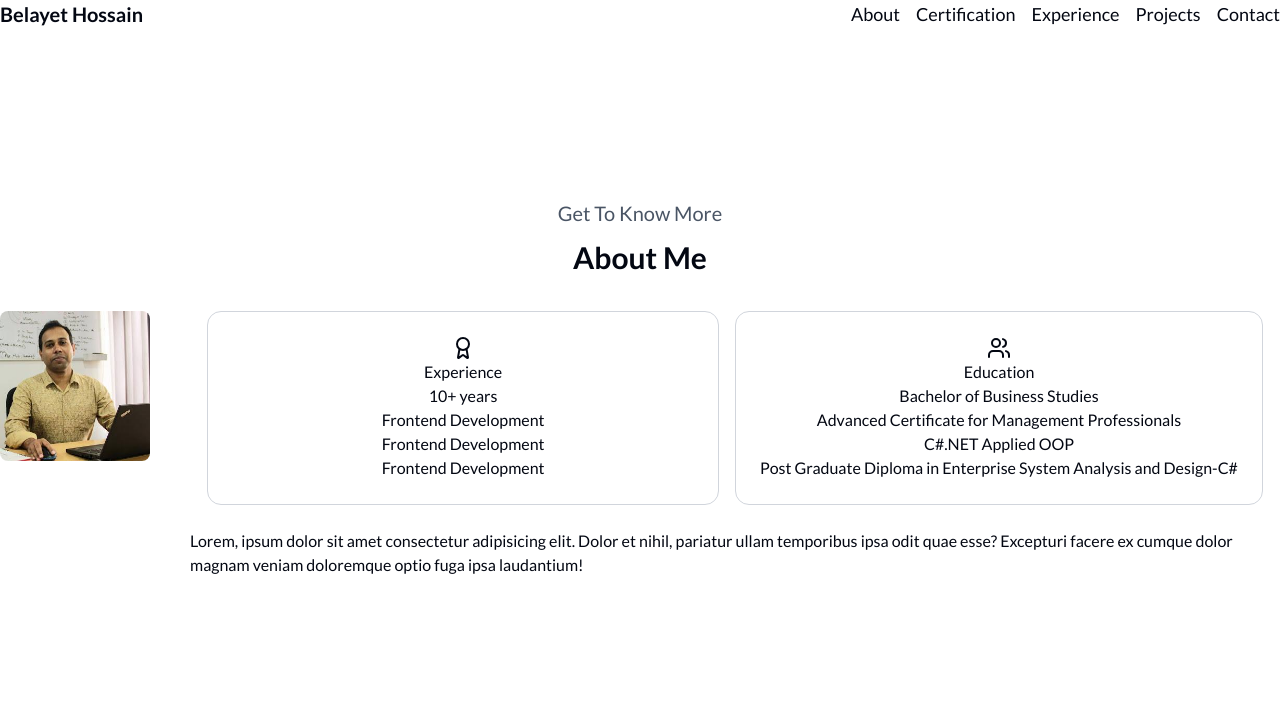
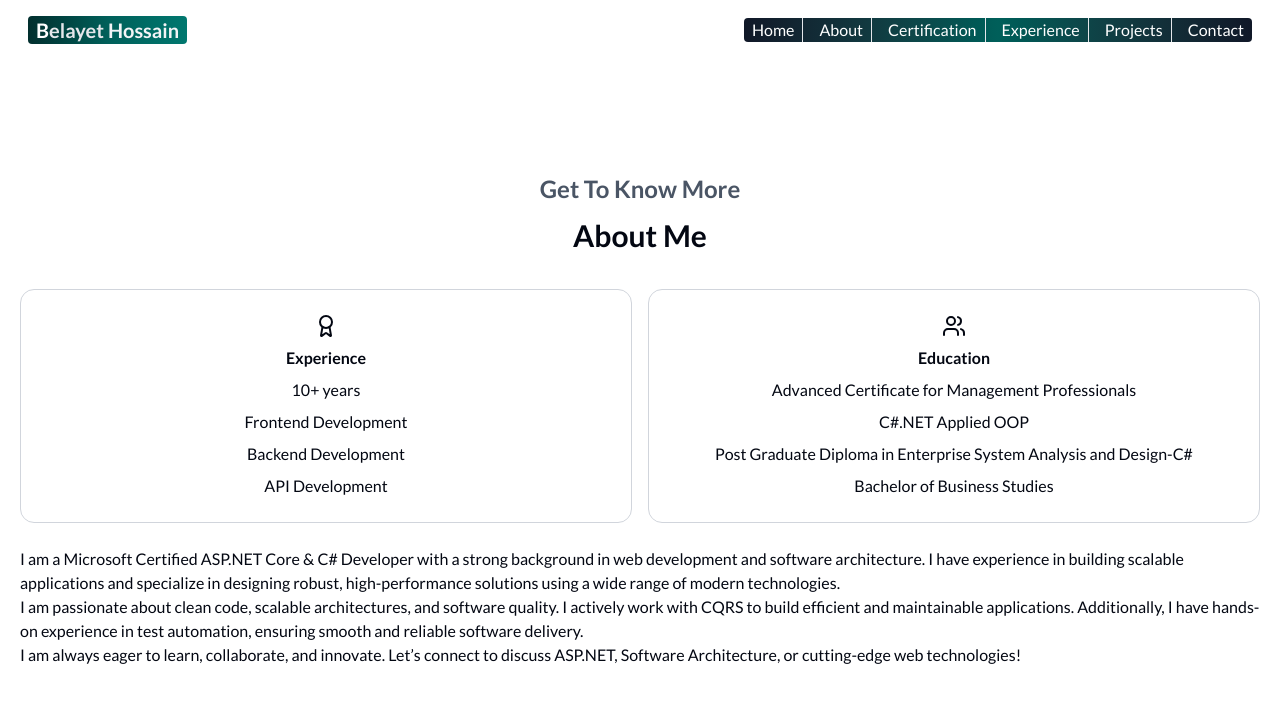
Before and after one commit to idbbelayet/portfolio, a Next.js app: page /portfolio/about in a window 1280 px wide. Shown: the top 702 px of the page. Built offline with nearby package versions, Linux system fonts and the light colour scheme.

Commit message:
All page added

```diff
--- a/app/about/page.tsx
+++ b/app/about/page.tsx
@@ -1,52 +1,59 @@
 import { Award, Users } from "lucide-react";
-import Image from "next/image";
 
-function page() {
+function AboutPage() {
   return (
     <div className="flex flex-col items-center justify-center gap-3 container mx-auto h-[90vh] w-full">
-      <div className="text-gray-600 text-xl">Get To Know More</div>
+      <div className="text-2xl font-bold text-gray-600">Get To Know More</div>
       <div className="text-3xl font-bold">About Me</div>
 
       <div className="flex items-start justify-center gap-10 mt-6">
-        <Image
-          className="dark:invert rounded-md"
-          src="/portfolio/belayet.jpeg"
-          alt="Next.js logo"
-          width={150}
-          height={600}
-        />
-
         <div className="flex flex-col items-center justify-between gap-6">
-          <div className="flex items-center justify-between gap-4">
-            <div className="min-w-lg flex flex-col items-center border border-gray-300 p-6 rounded-xl">
+          <div className="w-full flex items-center justify-between gap-4">
+            <div className="w-1/2 flex flex-col items-center border border-gray-300 gap-2 p-6 rounded-xl">
               <Award />
-              <div>Experience</div>
+              <div className="font-bold">Experience</div>
               <div>10+ years</div>
               <div>Frontend Development</div>
-              <div>Frontend Development</div>
-              <div>Frontend Development</div>
+              <div>Backend Development</div>
+              <div>API Development</div>
             </div>
-            <div className="min-w-lg flex flex-col items-center border border-gray-300 p-6 rounded-xl">
+            <div className="w-1/2 flex flex-col items-center border border-gray-300 gap-2 p-6 rounded-xl">
               <Users />
-              <div>Education</div>
-              <div>Bachelor of Business Studies</div>
+              <div className="font-bold">Education</div>
+
               <div>Advanced Certificate for Management Professionals</div>
               <div>C#.NET Applied OOP</div>
               <div>
                 Post Graduate Diploma in Enterprise System Analysis and
                 Design-C#
               </div>
+              <div>Bachelor of Business Studies</div>
             </div>
           </div>
-          <p>
-            Lorem, ipsum dolor sit amet consectetur adipisicing elit. Dolor et
-            nihil, pariatur ullam temporibus ipsa odit quae esse? Excepturi
-            facere ex cumque dolor magnam veniam doloremque optio fuga ipsa
-            laudantium!
-          </p>
+          <div className="">
+            <p>
+              I am a Microsoft Certified ASP.NET Core & C# Developer with a
+              strong background in web development and software architecture. I
+              have experience in building scalable applications and specialize
+              in designing robust, high-performance solutions using a wide range
+              of modern technologies.
+            </p>
+            <p>
+              I am passionate about clean code, scalable architectures, and
+              software quality. I actively work with CQRS to build efficient and
+              maintainable applications. Additionally, I have hands-on
+              experience in test automation, ensuring smooth and reliable
+              software delivery.
+            </p>
+            <p>
+              I am always eager to learn, collaborate, and innovate. Let’s
+              connect to discuss ASP.NET, Software Architecture, or cutting-edge
+              web technologies!
+            </p>
+          </div>
         </div>
       </div>
     </div>
   );
 }
-export default page;
+export default AboutPage;
--- /dev/null
+++ b/app/certification/page.tsx
@@ -0,0 +1,38 @@
+import { Award } from "lucide-react";
+
+function CertificationPage() {
+  return (
+    <div className="flex flex-col items-center justify-center gap-3 container mx-auto h-[90vh] w-full">
+      <div className="text-2xl font-bold text-gray-600">
+        Microsoft Certified
+      </div>
+      <div className="text-3xl font-bold"> Professional Developer</div>
+
+      <div className="flex items-start justify-center gap-10 mt-6">
+        <div className="flex flex-col items-center justify-between gap-6">
+          <div className="w-full flex items-center justify-between gap-4">
+            <div className="w-full flex flex-col items-center border border-gray-300 gap-2 p-6 rounded-xl">
+              <Award />
+              <div className="font-bold">
+                Microsoft Certification Exams Completed
+              </div>
+              <div>
+                TS: Web Application Development with Microsoft .NET Framework 4
+              </div>
+              <div>
+                TS: Windows Communication Foundation Development with Microsoft
+                .NET Framework 4
+              </div>
+              <div>TS: Accessing Data with Microsoft .NET Framework</div>
+              <div>
+                Pro: Designing and Developing Web Applications Using Microsoft
+                .NET Framework 4
+              </div>
+            </div>
+          </div>
+        </div>
+      </div>
+    </div>
+  );
+}
+export default CertificationPage;
--- /dev/null
+++ b/app/contact/page.tsx
@@ -0,0 +1,4 @@
+function ContactPage() {
+  return <div>ContactPage</div>;
+}
+export default ContactPage;
--- /dev/null
+++ b/app/experience/page.tsx
@@ -0,0 +1,4 @@
+function ExperiencePage() {
+  return <div>ExperiencePage</div>;
+}
+export default ExperiencePage;
--- a/app/layout.tsx
+++ b/app/layout.tsx
@@ -1,7 +1,7 @@
 import Navbar from "@/components/Navbar";
 import type { Metadata } from "next";
+import { Lato } from "next/font/google";
 import "./globals.css";
-import { Lato } from "next/font/google";
 
 const lato = Lato({
   subsets: ["latin"],
@@ -9,7 +9,6 @@ const lato = Lato({
   variable: "--font-lato", // Optional: custom CSS variable
   display: "swap",
 });
-
 
 export const metadata: Metadata = {
   title: "Belayet",
@@ -23,9 +22,9 @@ export default function RootLayout({
 }>) {
   return (
     <html lang="en">
-      <body className={`${lato.className} antialiased`}>
+      <body className={`${lato.className} antialiased container px-5 mx-auto`}>
         <Navbar />
-        {children}
+        <main className="mx-auto">{children}</main>
       </body>
     </html>
   );
--- a/app/page.tsx
+++ b/app/page.tsx
@@ -1,41 +1,66 @@
-import { Button } from "@/components/ui/button";
+import { buttonVariants } from "@/components/ui/button";
 import { GithubIcon, Linkedin } from "lucide-react";
 import Image from "next/image";
+import Link from "next/link";
 
 export default function HomePage() {
   return (
-    <main className="flex items-center justify-center h-[90vh] w-full gap-12">
+    <main className="flex flex-wrap items-center justify-center h-[90vh] w-full gap-12">
       <Image
-        className="dark:invert rounded-full"
+        className="rounded-full"
         src="/portfolio/belayet.jpeg"
         alt="Next.js logo"
-        width={300}
-        height={300}
+        width={200}
+        height={200}
       />
-      <div className="flex flex-col items-center justify-start gap-4">
+      <div className="flex flex-col items-center justify-center gap-4">
         <p className="text-xl font-semibold">Hello, I am</p>
-        <h1 className="text-3xl font-bold">Belayet Hossain</h1>
+        <h1 className="text-3xl font-bold">Mohammad Belayet Hossain</h1>
         <div className="text-2xl font-bold text-gray-600">
           Full-Stack .Net Developer
         </div>
         <div className="flex items-center justify-around space-x-3">
-          <Button variant={"outline"} className="rounded-full border-gray-600">
+          <a
+            href={"/portfolio/ResumeOfBelayetHossain.pdf"}
+            className={
+              buttonVariants({ variant: "outline" }) +
+              " rounded-full border-gray-600"
+            }
+            download={"download"}
+          >
             Download CV
-          </Button>
-          <Button variant={"default"} className="rounded-full">
+          </a>
+
+          <Link
+            href={"/contact"}
+            className={`${buttonVariants({ variant: "default" })} rounded-full`}
+          >
             Contact Info
-          </Button>
+          </Link>
         </div>
         <div className="flex items-center justify-around space-x-3">
-          <Button
-            variant={"default"}
-            className="h-10 w-10 rounded-full border-gray-600"
+          <Link
+            href={
+              "https://www.linkedin.com/in/mohammad-belayet-hossain-28580158/"
+            }
+            className={
+              buttonVariants({ variant: "default" }) +
+              " h-10 w-10 rounded-full border-gray-600"
+            }
+            target="_blank"
           >
             <Linkedin />
-          </Button>
-          <Button variant={"default"} className="h-10 w-10 rounded-full">
+          </Link>
+          <Link
+            href={"https://github.com/idbbelayet"}
+            className={
+              buttonVariants({ variant: "default" }) +
+              " h-10 w-10 rounded-full border-gray-600"
+            }
+            target="_blank"
+          >
             <GithubIcon />
-          </Button>
+          </Link>
         </div>
       </div>
     </main>
--- /dev/null
+++ b/app/projects/page.tsx
@@ -0,0 +1,4 @@
+function ProjectsPage() {
+  return <div>ProjectsPage</div>;
+}
+export default ProjectsPage;
--- a/components/Navbar.tsx
+++ b/components/Navbar.tsx
@@ -1,38 +1,69 @@
+import { Menu } from "lucide-react";
 import Link from "next/link";
 
 function Navbar() {
   return (
-    <div className="container mx-auto flex items-center justify-between">
-      <Link href="/" className="text-xl font-semibold">
-        Belayet Hossain
+    <div className="container px-2 py-4 mx-auto flex flex-wrap items-center justify-between">
+      <Link
+        href="/"
+        className="text-xl font-semibold px-2 rounded bg-gradient-to-r from-teal-950 via-teal-800 to-teal-700"
+      >
+        <span className="text-gray-200">
+          <span className="text-white">B</span>elayet
+        </span>
+        <span className="text-gray-100"> Hossain</span>
       </Link>
-      <ul className="flex items-center justify-around space-x-4">
+      <ul className="hidden sm:flex flex-wrap items-center justify-around  space-x-4 px-2 divide-x divide-x-white rounded bg-gradient-to-r from-gray-900 via-teal-800 to-gray-900 text-white">
         <li>
-          <Link href="/about" className="text-lg">
+          <Link
+            href="/"
+            className="text-base pr-2 hover:pb-1 hover:border-b-2 hover: border-teal-800"
+          >
+            Home
+          </Link>
+        </li>
+        <li>
+          <Link
+            href="/about"
+            className="text-base pr-2 hover:pb-1 hover:border-b-2 hover: border-teal-800"
+          >
             About
           </Link>
         </li>
         <li>
-          <Link href="certification" className="text-lg">
+          <Link
+            href="/certification"
+            className="text-base pr-2 hover:pb-1 hover:border-b-2 hover: border-teal-800"
+          >
             Certification
           </Link>
         </li>
         <li>
-          <Link href="experience" className="text-lg">
+          <Link
+            href="/experience"
+            className="text-base pr-2 hover:pb-1 hover:border-b-2 hover: border-teal-800"
+          >
             Experience
           </Link>
         </li>
         <li>
-          <Link href="projects" className="text-lg">
+          <Link
+            href="/projects"
+            className="text-base pr-2 hover:pb-1 hover:border-b-2 hover: border-teal-800"
+          >
             Projects
           </Link>
         </li>
         <li>
-          <Link href="Contact" className="text-lg">
+          <Link
+            href="/contact"
+            className="text-base hover:pb-1 hover:border-b-2 hover: border-teal-800"
+          >
             Contact
           </Link>
         </li>
       </ul>
+      <Menu className="flex sm:hidden" />
     </div>
   );
 }
```
Also changed, not shown: 1 other file (tests, documents, lock files or other folders).
